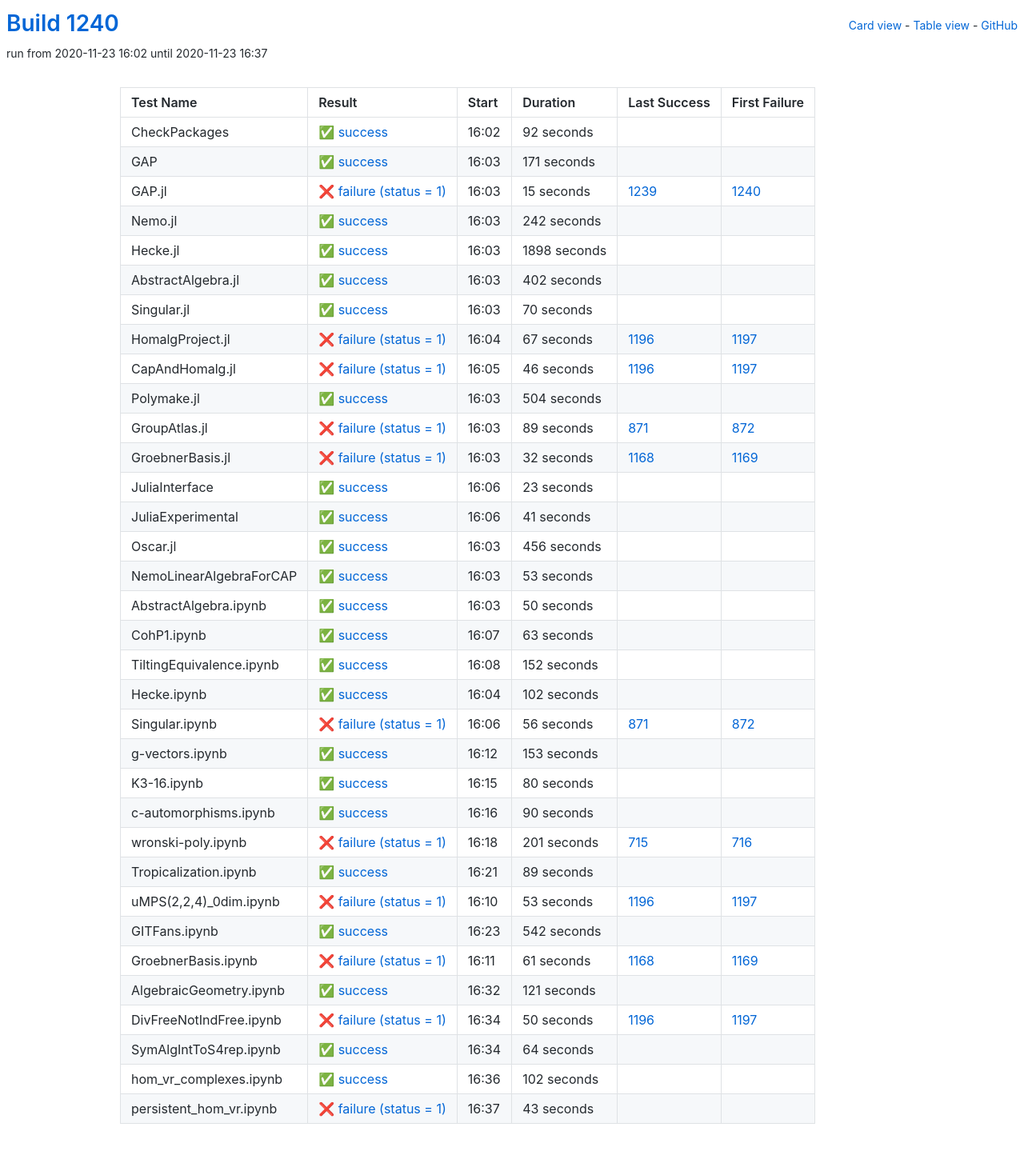
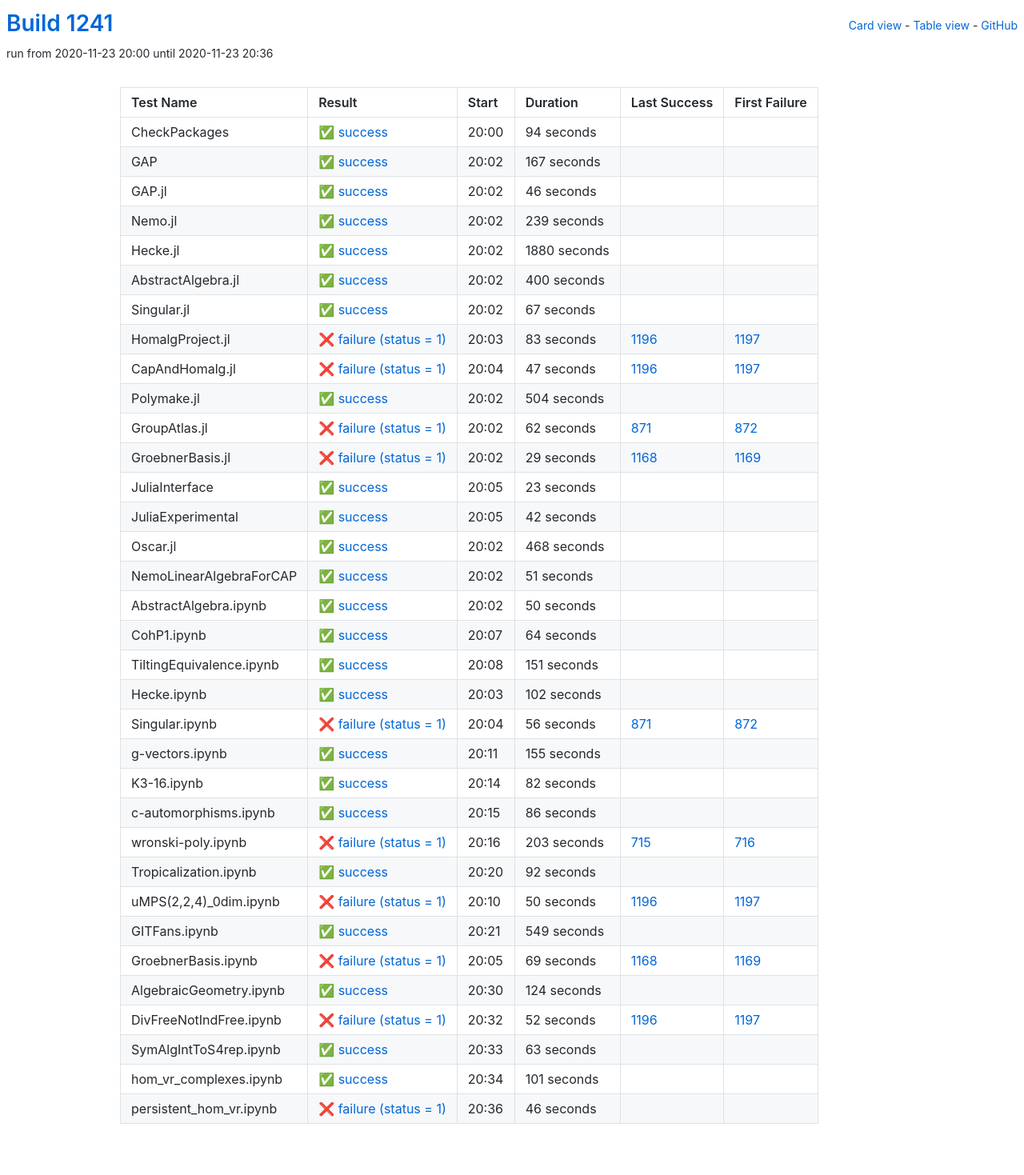
Before and after one commit to oscar-system/oscar-ci-status-stable, a Jekyll site: the page built from table.html, in a window 1280 px wide. Shown: the whole page at 80% size. Built offline with Jekyll 4.4.1, drawn with Linux system fonts in a browser that asks for light colours.

Commit message:
Build #1241

```diff
--- a/_data/ci.yml
+++ b/_data/ci.yml
@@ -1,6 +1,6 @@
 ---
-build: 1240
-build_url: https://oscarci.mathematik.uni-kl.de/job/oscar-stable/1240/
+build: 1241
+build_url: https://oscarci.mathematik.uni-kl.de/job/oscar-stable/1241/
 job: oscar-stable
 organization: oscar-system
 repo: oscar-ci-status-stable
@@ -8,116 +8,116 @@ repourl: https://github.com/oscar-system/oscar-ci-status-stable
 tests:
 - name: CheckPackages
   id: checkpackages
-  log: https://oscarci.mathematik.uni-kl.de/job/oscar-stable/1240/artifact/logs/build-1240/CheckPackages.log
-  start: 2020-11-23 16:02
+  log: https://oscarci.mathematik.uni-kl.de/job/oscar-stable/1241/artifact/logs/build-1241/CheckPackages.log
+  start: 2020-11-23 20:00
   success: true
   exitcode: 0
   status: success
-  duration: 92
+  duration: 94
   last_success: false
   last_success_url:
   first_failure: false
   first_failure_url:
 - name: GAP
   id: gap
-  log: https://oscarci.mathematik.uni-kl.de/job/oscar-stable/1240/artifact/logs/build-1240/GAP.log
-  start: 2020-11-23 16:03
+  log: https://oscarci.mathematik.uni-kl.de/job/oscar-stable/1241/artifact/logs/build-1241/GAP.log
+  start: 2020-11-23 20:02
   success: true
   exitcode: 0
   status: success
-  duration: 171
+  duration: 167
   last_success: false
   last_success_url:
   first_failure: false
   first_failure_url:
 - name: GAP.jl
   id: gap-jl
-  log: https://oscarci.mathematik.uni-kl.de/job/oscar-stable/1240/artifact/logs/build-1240/GAP.jl.log
-  start: 2020-11-23 16:03
-  success: false
-  exitcode: 1
-  status: failure
-  duration: 15
-  last_success: 1239
-  last_success_url: https://oscarci.mathematik.uni-kl.de/job/oscar-stable/1239/
-  first_failure: 1240
-  first_failure_url: https://oscarci.mathematik.uni-kl.de/job/oscar-stable/1240/
-- name: Nemo.jl
-  id: nemo-jl
-  log: https://oscarci.mathematik.uni-kl.de/job/oscar-stable/1240/artifact/logs/build-1240/Nemo.jl.log
-  start: 2020-11-23 16:03
+  log: https://oscarci.mathematik.uni-kl.de/job/oscar-stable/1241/artifact/logs/build-1241/GAP.jl.log
+  start: 2020-11-23 20:02
   success: true
   exitcode: 0
   status: success
-  duration: 242
+  duration: 46
+  last_success: false
+  last_success_url:
+  first_failure: false
+  first_failure_url:
+- name: Nemo.jl
+  id: nemo-jl
+  log: https://oscarci.mathematik.uni-kl.de/job/oscar-stable/1241/artifact/logs/build-1241/Nemo.jl.log
+  start: 2020-11-23 20:02
+  success: true
+  exitcode: 0
+  status: success
+  duration: 239
   last_success: false
   last_success_url:
   first_failure: false
   first_failure_url:
 - name: Hecke.jl
   id: hecke-jl
-  log: https://oscarci.mathematik.uni-kl.de/job/oscar-stable/1240/artifact/logs/build-1240/Hecke.jl.log
-  start: 2020-11-23 16:03
+  log: https://oscarci.mathematik.uni-kl.de/job/oscar-stable/1241/artifact/logs/build-1241/Hecke.jl.log
+  start: 2020-11-23 20:02
   success: true
   exitcode: 0
   status: success
-  duration: 1898
+  duration: 1880
   last_success: false
   last_success_url:
   first_failure: false
   first_failure_url:
 - name: AbstractAlgebra.jl
   id: abstractalgebra-jl
-  log: https://oscarci.mathematik.uni-kl.de/job/oscar-stable/1240/artifact/logs/build-1240/AbstractAlgebra.jl.log
-  start: 2020-11-23 16:03
+  log: https://oscarci.mathematik.uni-kl.de/job/oscar-stable/1241/artifact/logs/build-1241/AbstractAlgebra.jl.log
+  start: 2020-11-23 20:02
   success: true
   exitcode: 0
   status: success
-  duration: 402
+  duration: 400
   last_success: false
   last_success_url:
   first_failure: false
   first_failure_url:
 - name: Singular.jl
   id: singular-jl
-  log: https://oscarci.mathematik.uni-kl.de/job/oscar-stable/1240/artifact/logs/build-1240/Singular.jl.log
-  start: 2020-11-23 16:03
+  log: https://oscarci.mathematik.uni-kl.de/job/oscar-stable/1241/artifact/logs/build-1241/Singular.jl.log
+  start: 2020-11-23 20:02
   success: true
   exitcode: 0
   status: success
-  duration: 70
+  duration: 67
   last_success: false
   last_success_url:
   first_failure: false
   first_failure_url:
 - name: HomalgProject.jl
   id: homalgproject-jl
-  log: https://oscarci.mathematik.uni-kl.de/job/oscar-stable/1240/artifact/logs/build-1240/HomalgProject.jl.log
-  start: 2020-11-23 16:04
+  log: https://oscarci.mathematik.uni-kl.de/job/oscar-stable/1241/artifact/logs/build-1241/HomalgProject.jl.log
+  start: 2020-11-23 20:03
   success: false
   exitcode: 1
   status: failure
-  duration: 67
+  duration: 83
   last_success: 1196
   last_success_url: https://oscarci.mathematik.uni-kl.de/job/oscar-stable/1196/
   first_failure: 1197
   first_failure_url: https://oscarci.mathematik.uni-kl.de/job/oscar-stable/1197/
 - name: CapAndHomalg.jl
   id: capandhomalg-jl
-  log: https://oscarci.mathematik.uni-kl.de/job/oscar-stable/1240/artifact/logs/build-1240/CapAndHomalg.jl.log
-  start: 2020-11-23 16:05
+  log: https://oscarci.mathematik.uni-kl.de/job/oscar-stable/1241/artifact/logs/build-1241/CapAndHomalg.jl.log
+  start: 2020-11-23 20:04
   success: false
   exitcode: 1
   status: failure
-  duration: 46
+  duration: 47
   last_success: 1196
   last_success_url: https://oscarci.mathematik.uni-kl.de/job/oscar-stable/1196/
   first_failure: 1197
   first_failure_url: https://oscarci.mathematik.uni-kl.de/job/oscar-stable/1197/
 - name: Polymake.jl
   id: polymake-jl
-  log: https://oscarci.mathematik.uni-kl.de/job/oscar-stable/1240/artifact/logs/build-1240/Polymake.jl.log
-  start: 2020-11-23 16:03
+  log: https://oscarci.mathematik.uni-kl.de/job/oscar-stable/1241/artifact/logs/build-1241/Polymake.jl.log
+  start: 2020-11-23 20:02
   success: true
   exitcode: 0
   status: success
@@ -128,32 +128,32 @@ tests:
   first_failure_url:
 - name: GroupAtlas.jl
   id: groupatlas-jl
-  log: https://oscarci.mathematik.uni-kl.de/job/oscar-stable/1240/artifact/logs/build-1240/GroupAtlas.jl.log
-  start: 2020-11-23 16:03
+  log: https://oscarci.mathematik.uni-kl.de/job/oscar-stable/1241/artifact/logs/build-1241/GroupAtlas.jl.log
+  start: 2020-11-23 20:02
   success: false
   exitcode: 1
   status: failure
-  duration: 89
+  duration: 62
   last_success: 871
   last_success_url: https://oscarci.mathematik.uni-kl.de/job/oscar-stable/871/
   first_failure: 872
   first_failure_url: https://oscarci.mathematik.uni-kl.de/job/oscar-stable/872/
 - name: GroebnerBasis.jl
   id: groebnerbasis-jl
-  log: https://oscarci.mathematik.uni-kl.de/job/oscar-stable/1240/artifact/logs/build-1240/GroebnerBasis.jl.log
-  start: 2020-11-23 16:03
+  log: https://oscarci.mathematik.uni-kl.de/job/oscar-stable/1241/artifact/logs/build-1241/GroebnerBasis.jl.log
+  start: 2020-11-23 20:02
   success: false
   exitcode: 1
   status: failure
-  duration: 32
+  duration: 29
   last_success: 1168
   last_success_url: https://oscarci.mathematik.uni-kl.de/job/oscar-stable/1168/
   first_failure: 1169
   first_failure_url: https://oscarci.mathematik.uni-kl.de/job/oscar-stable/1169/
 - name: JuliaInterface
   id: juliainterface
-  log: https://oscarci.mathematik.uni-kl.de/job/oscar-stable/1240/artifact/logs/build-1240/JuliaInterface.log
-  start: 2020-11-23 16:06
+  log: https://oscarci.mathematik.uni-kl.de/job/oscar-stable/1241/artifact/logs/build-1241/JuliaInterface.log
+  start: 2020-11-23 20:05
   success: true
   exitcode: 0
   status: success
@@ -164,44 +164,44 @@ tests:
   first_failure_url:
 - name: JuliaExperimental
   id: juliaexperimental
-  log: https://oscarci.mathematik.uni-kl.de/job/oscar-stable/1240/artifact/logs/build-1240/JuliaExperimental.log
-  start: 2020-11-23 16:06
+  log: https://oscarci.mathematik.uni-kl.de/job/oscar-stable/1241/artifact/logs/build-1241/JuliaExperimental.log
+  start: 2020-11-23 20:05
   success: true
   exitcode: 0
   status: success
-  duration: 41
+  duration: 42
   last_success: false
   last_success_url:
   first_failure: false
   first_failure_url:
 - name: Oscar.jl
   id: oscar-jl
-  log: https://oscarci.mathematik.uni-kl.de/job/oscar-stable/1240/artifact/logs/build-1240/Oscar.jl.log
-  start: 2020-11-23 16:03
+  log: https://oscarci.mathematik.uni-kl.de/job/oscar-stable/1241/artifact/logs/build-1241/Oscar.jl.log
+  start: 2020-11-23 20:02
   success: true
   exitcode: 0
   status: success
-  duration: 456
+  duration: 468
   last_success: false
   last_success_url:
   first_failure: false
   first_failure_url:
 - name: NemoLinearAlgebraForCAP
   id: nemolinearalgebraforcap
-  log: https://oscarci.mathematik.uni-kl.de/job/oscar-stable/1240/artifact/logs/build-1240/NemoLinearAlgebraForCAP.log
-  start: 2020-11-23 16:03
+  log: https://oscarci.mathematik.uni-kl.de/job/oscar-stable/1241/artifact/logs/build-1241/NemoLinearAlgebraForCAP.log
+  start: 2020-11-23 20:02
   success: true
   exitcode: 0
   status: success
-  duration: 53
+  duration: 51
   last_success: false
   last_success_url:
   first_failure: false
   first_failure_url:
 - name: AbstractAlgebra.ipynb
   id: abstractalgebra-ipynb
-  log: https://oscarci.mathematik.uni-kl.de/job/oscar-stable/1240/artifact/logs/build-1240/AbstractAlgebra.ipynb.log
-  start: 2020-11-23 16:03
+  log: https://oscarci.mathematik.uni-kl.de/job/oscar-stable/1241/artifact/logs/build-1241/AbstractAlgebra.ipynb.log
+  start: 2020-11-23 20:02
   success: true
   exitcode: 0
   status: success
@@ -212,32 +212,32 @@ tests:
   first_failure_url:
 - name: CohP1.ipynb
   id: cohp1-ipynb
-  log: https://oscarci.mathematik.uni-kl.de/job/oscar-stable/1240/artifact/logs/build-1240/CohP1.ipynb.log
-  start: 2020-11-23 16:07
+  log: https://oscarci.mathematik.uni-kl.de/job/oscar-stable/1241/artifact/logs/build-1241/CohP1.ipynb.log
+  start: 2020-11-23 20:07
   success: true
   exitcode: 0
   status: success
-  duration: 63
+  duration: 64
   last_success: false
   last_success_url:
   first_failure: false
   first_failure_url:
 - name: TiltingEquivalence.ipynb
   id: tiltingequivalence-ipynb
-  log: https://oscarci.mathematik.uni-kl.de/job/oscar-stable/1240/artifact/logs/build-1240/TiltingEquivalence.ipynb.log
-  start: 2020-11-23 16:08
+  log: https://oscarci.mathematik.uni-kl.de/job/oscar-stable/1241/artifact/logs/build-1241/TiltingEquivalence.ipynb.log
+  start: 2020-11-23 20:08
   success: true
   exitcode: 0
   status: success
-  duration: 152
+  duration: 151
   last_success: false
   last_success_url:
   first_failure: false
   first_failure_url:
 - name: Hecke.ipynb
   id: hecke-ipynb
-  log: https://oscarci.mathematik.uni-kl.de/job/oscar-stable/1240/artifact/logs/build-1240/Hecke.ipynb.log
-  start: 2020-11-23 16:04
+  log: https://oscarci.mathematik.uni-kl.de/job/oscar-stable/1241/artifact/logs/build-1241/Hecke.ipynb.log
+  start: 2020-11-23 20:03
   success: true
   exitcode: 0
   status: success
@@ -248,8 +248,8 @@ tests:
   first_failure_url:
 - name: Singular.ipynb
   id: singular-ipynb
-  log: https://oscarci.mathematik.uni-kl.de/job/oscar-stable/1240/artifact/logs/build-1240/Singular.ipynb.log
-  start: 2020-11-23 16:06
+  log: https://oscarci.mathematik.uni-kl.de/job/oscar-stable/1241/artifact/logs/build-1241/Singular.ipynb.log
+  start: 2020-11-23 20:04
   success: false
   exitcode: 1
   status: failure
@@ -260,116 +260,68 @@ tests:
   first_failure_url: https://oscarci.mathematik.uni-kl.de/job/oscar-stable/872/
 - name: g-vectors.ipynb
   id: g-vectors-ipynb
-  log: https://oscarci.mathematik.uni-kl.de/job/oscar-stable/1240/artifact/logs/build-1240/g-vectors.ipynb.log
-  start: 2020-11-23 16:12
+  log: https://oscarci.mathematik.uni-kl.de/job/oscar-stable/1241/artifact/logs/build-1241/g-vectors.ipynb.log
+  start: 2020-11-23 20:11
   success: true
   exitcode: 0
   status: success
-  duration: 153
+  duration: 155
   last_success: false
   last_success_url:
   first_failure: false
   first_failure_url:
 - name: K3-16.ipynb
   id: k3-16-ipynb
-  log: https://oscarci.mathematik.uni-kl.de/job/oscar-stable/1240/artifact/logs/build-1240/K3-16.ipynb.log
-  start: 2020-11-23 16:15
+  log: https://oscarci.mathematik.uni-kl.de/job/oscar-stable/1241/artifact/logs/build-1241/K3-16.ipynb.log
+  start: 2020-11-23 20:14
   success: true
   exitcode: 0
   status: success
-  duration: 80
+  duration: 82
   last_success: false
   last_success_url:
   first_failure: false
   first_failure_url:
 - name: c-automorphisms.ipynb
   id: c-automorphisms-ipynb
-  log: https://oscarci.mathematik.uni-kl.de/job/oscar-stable/1240/artifact/logs/build-1240/c-automorphisms.ipynb.log
-  start: 2020-11-23 16:16
+  log: https://oscarci.mathematik.uni-kl.de/job/oscar-stable/1241/artifact/logs/build-1241/c-automorphisms.ipynb.log
+  start: 2020-11-23 20:15
   success: true
   exitcode: 0
   status: success
-  duration: 90
+  duration: 86
   last_success: false
   last_success_url:
   first_failure: false
   first_failure_url:
 - name: wronski-poly.ipynb
   id: wronski-poly-ipynb
-  log: https://oscarci.mathematik.uni-kl.de/job/oscar-stable/1240/artifact/logs/build-1240/wronski-poly.ipynb.log
-  start: 2020-11-23 16:18
+  log: https://oscarci.mathematik.uni-kl.de/job/oscar-stable/1241/artifact/logs/build-1241/wronski-poly.ipynb.log
+  start: 2020-11-23 20:16
   success: false
   exitcode: 1
   status: failure
-  duration: 201
+  duration: 203
   last_success: 715
   last_success_url: https://oscarci.mathematik.uni-kl.de/job/oscar-stable/715/
   first_failure: 716
   first_failure_url: https://oscarci.mathematik.uni-kl.de/job/oscar-stable/716/
 - name: Tropicalization.ipynb
   id: tropicalization-ipynb
-  log: https://oscarci.mathematik.uni-kl.de/job/oscar-stable/1240/artifact/logs/build-1240/Tropicalization.ipynb.log
-  start: 2020-11-23 16:21
+  log: https://oscarci.mathematik.uni-kl.de/job/oscar-stable/1241/artifact/logs/build-1241/Tropicalization.ipynb.log
+  start: 2020-11-23 20:20
   success: true
   exitcode: 0
   status: success
-  duration: 89
+  duration: 92
   last_success: false
   last_success_url:
   first_failure: false
   first_failure_url:
 - name: uMPS(2,2,4)_0dim.ipynb
   id: umps-2-2-4-0dim-ipynb
-  log: https://oscarci.mathematik.uni-kl.de/job/oscar-stable/1240/artifact/logs/build-1240/uMPS-2-2-4-_0dim.ipynb.log
-  start: 2020-11-23 16:10
-  success: false
-  exitcode: 1
-  status: failure
-  duration: 53
-  last_success: 1196
-  last_success_url: https://oscarci.mathematik.uni-kl.de/job/oscar-stable/1196/
-  first_failure: 1197
-  first_failure_url: https://oscarci.mathematik.uni-kl.de/job/oscar-stable/1197/
-- name: GITFans.ipynb
-  id: gitfans-ipynb
-  log: https://oscarci.mathematik.uni-kl.de/job/oscar-stable/1240/artifact/logs/build-1240/GITFans.ipynb.log
-  start: 2020-11-23 16:23
-  success: true
-  exitcode: 0
-  status: success
-  duration: 542
-  last_success: false
-  last_success_url:
-  first_failure: false
-  first_failure_url:
-- name: GroebnerBasis.ipynb
-  id: groebnerbasis-ipynb
-  log: https://oscarci.mathematik.uni-kl.de/job/oscar-stable/1240/artifact/logs/build-1240/GroebnerBasis.ipynb.log
-  start: 2020-11-23 16:11
-  success: false
-  exitcode: 1
-  status: failure
-  duration: 61
-  last_success: 1168
-  last_success_url: https://oscarci.mathematik.uni-kl.de/job/oscar-stable/1168/
-  first_failure: 1169
-  first_failure_url: https://oscarci.mathematik.uni-kl.de/job/oscar-stable/1169/
-- name: AlgebraicGeometry.ipynb
-  id: algebraicgeometry-ipynb
-  log: https://oscarci.mathematik.uni-kl.de/job/oscar-stable/1240/artifact/logs/build-1240/AlgebraicGeometry.ipynb.log
-  start: 2020-11-23 16:32
-  success: true
-  exitcode: 0
-  status: success
-  duration: 121
-  last_success: false
-  last_success_url:
-  first_failure: false
-  first_failure_url:
-- name: DivFreeNotIndFree.ipynb
-  id: divfreenotindfree-ipynb
-  log: https://oscarci.mathematik.uni-kl.de/job/oscar-stable/1240/artifact/logs/build-1240/DivFreeNotIndFree.ipynb.log
-  start: 2020-11-23 16:34
+  log: https://oscarci.mathematik.uni-kl.de/job/oscar-stable/1241/artifact/logs/build-1241/uMPS-2-2-4-_0dim.ipynb.log
+  start: 2020-11-23 20:10
   success: false
   exitcode: 1
   status: failure
@@ -378,38 +330,86 @@ tests:
   last_success_url: https://oscarci.mathematik.uni-kl.de/job/oscar-stable/1196/
   first_failure: 1197
   first_failure_url: https://oscarci.mathematik.uni-kl.de/job/oscar-stable/1197/
-- name: SymAlgIntToS4rep.ipynb
-  id: symalginttos4rep-ipynb
-  log: https://oscarci.mathematik.uni-kl.de/job/oscar-stable/1240/artifact/logs/build-1240/SymAlgIntToS4rep.ipynb.log
-  start: 2020-11-23 16:34
+- name: GITFans.ipynb
+  id: gitfans-ipynb
+  log: https://oscarci.mathematik.uni-kl.de/job/oscar-stable/1241/artifact/logs/build-1241/GITFans.ipynb.log
+  start: 2020-11-23 20:21
   success: true
   exitcode: 0
   status: success
-  duration: 64
+  duration: 549
+  last_success: false
+  last_success_url:
+  first_failure: false
+  first_failure_url:
+- name: GroebnerBasis.ipynb
+  id: groebnerbasis-ipynb
+  log: https://oscarci.mathematik.uni-kl.de/job/oscar-stable/1241/artifact/logs/build-1241/GroebnerBasis.ipynb.log
+  start: 2020-11-23 20:05
+  success: false
+  exitcode: 1
+  status: failure
+  duration: 69
+  last_success: 1168
+  last_success_url: https://oscarci.mathematik.uni-kl.de/job/oscar-stable/1168/
+  first_failure: 1169
+  first_failure_url: https://oscarci.mathematik.uni-kl.de/job/oscar-stable/1169/
+- name: AlgebraicGeometry.ipynb
+  id: algebraicgeometry-ipynb
+  log: https://oscarci.mathematik.uni-kl.de/job/oscar-stable/1241/artifact/logs/build-1241/AlgebraicGeometry.ipynb.log
+  start: 2020-11-23 20:30
+  success: true
+  exitcode: 0
+  status: success
+  duration: 124
+  last_success: false
+  last_success_url:
+  first_failure: false
+  first_failure_url:
+- name: DivFreeNotIndFree.ipynb
+  id: divfreenotindfree-ipynb
+  log: https://oscarci.mathematik.uni-kl.de/job/oscar-stable/1241/artifact/logs/build-1241/DivFreeNotIndFree.ipynb.log
+  start: 2020-11-23 20:32
+  success: false
+  exitcode: 1
+  status: failure
+  duration: 52
+  last_success: 1196
+  last_success_url: https://oscarci.mathematik.uni-kl.de/job/oscar-stable/1196/
+  first_failure: 1197
+  first_failure_url: https://oscarci.mathematik.uni-kl.de/job/oscar-stable/1197/
+- name: SymAlgIntToS4rep.ipynb
+  id: symalginttos4rep-ipynb
+  log: https://oscarci.mathematik.uni-kl.de/job/oscar-stable/1241/artifact/logs/build-1241/SymAlgIntToS4rep.ipynb.log
+  start: 2020-11-23 20:33
+  success: true
+  exitcode: 0
+  status: success
+  duration: 63
   last_success: false
   last_success_url:
   first_failure: false
   first_failure_url:
 - name: hom_vr_complexes.ipynb
   id: hom-vr-complexes-ipynb
-  log: https://oscarci.mathematik.uni-kl.de/job/oscar-stable/1240/artifact/logs/build-1240/hom_vr_complexes.ipynb.log
-  start: 2020-11-23 16:36
+  log: https://oscarci.mathematik.uni-kl.de/job/oscar-stable/1241/artifact/logs/build-1241/hom_vr_complexes.ipynb.log
+  start: 2020-11-23 20:34
   success: true
   exitcode: 0
   status: success
-  duration: 102
+  duration: 101
   last_success: false
   last_success_url:
   first_failure: false
   first_failure_url:
 - name: persistent_hom_vr.ipynb
   id: persistent-hom-vr-ipynb
-  log: https://oscarci.mathematik.uni-kl.de/job/oscar-stable/1240/artifact/logs/build-1240/persistent_hom_vr.ipynb.log
-  start: 2020-11-23 16:37
+  log: https://oscarci.mathematik.uni-kl.de/job/oscar-stable/1241/artifact/logs/build-1241/persistent_hom_vr.ipynb.log
+  start: 2020-11-23 20:36
   success: false
   exitcode: 1
   status: failure
-  duration: 43
+  duration: 46
   last_success: false
   last_success_url:
   first_failure: false
```
Also changed, not shown: README.md.
